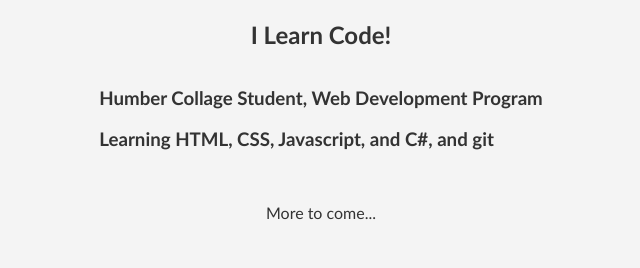
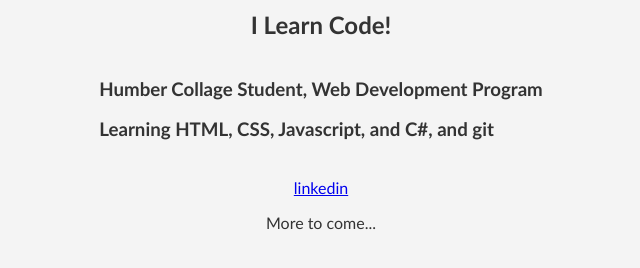
Before and after one commit to fastodigama/about-me, a plain HTML site: page index.html in a window 1280 px wide. Shown: the part 322-590 px from the top of the page, without its empty margins (319-959 px from the left). Drawn offline with Linux system fonts and the light colour scheme.

Commit message:
css modify3

```diff
--- a/index.html
+++ b/index.html
@@ -14,7 +14,7 @@
         <p>Learning HTML, CSS, Javascript, and C#, and git</p>
     </div>
 </h3>
-<a href="http://www.linkedin.com/in/fadelmatar"></a>
+<a href="http://www.linkedin.com/in/fadelmatar">linkedin</a>
     <p>More to come...</p>
 </body>
 </html>
```
